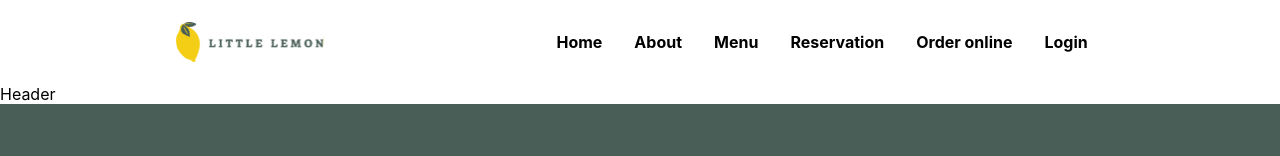
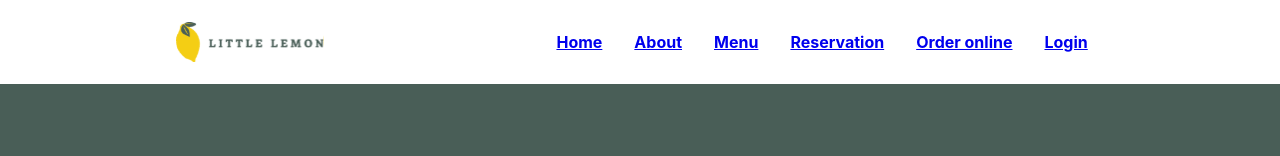
Before and after one commit to SawantAchal/Little-Lemon-Restaurant, a React (Create React App) app: page / in a window 1280 px wide. Shown: the top 156 px of the page. Built offline with nearby package versions, Linux system fonts and the light colour scheme.

Commit message:
install react dom , did changes to nv inde app

```diff
--- a/package.json
+++ b/package.json
@@ -9,6 +9,7 @@
     "react": "^18.2.0",
     "react-dom": "^18.2.0",
     "react-icons": "^4.12.0",
+    "react-router-dom": "^6.20.0",
     "react-scripts": "5.0.1",
     "web-vitals": "^2.1.4"
   },
--- a/src/App.js
+++ b/src/App.js
@@ -4,14 +4,17 @@ import Header from './Header';
 import Hero from './Hero'
 import Highlights from './Highlights';
 import Navigation from './Navigation';
+import { Route,Routes } from 'react-router-dom';
 
 function App() {
   return (
     <>
     <Navigation/>
+    <Routes>
+      <Route path='/' element={<Hero />} />
+    </Routes>
+    <Highlights/>
     <Header/>
-    <Hero/>
-    <Highlights/>
     <Footer/>
     </>
   );
--- a/src/Navigation.js
+++ b/src/Navigation.js
@@ -1,6 +1,7 @@
 import React from 'react'
 import './Assets/Navigation.css'
 import logo from './Assets/images/Logo .svg'
+import { Link } from 'react-router-dom'
 
 const Navigation = () => {
   return (
@@ -9,14 +10,12 @@ const Navigation = () => {
         <img src={logo}/>
         <b>
         <ul>
-
-          <a><li>Home</li></a>
-          <a><li>About</li></a>
-          <a><li>Menu</li></a>
-          <a><li>Reservation</li></a>
-          <a><li>Order online</li></a>
-          <a><li>Login</li></a>
-
+          <Link to="/"><li>Home</li></Link>
+          <Link to="/"><li>About</li></Link>
+          <Link to="/"><li>Menu</li></Link>
+          <Link to="/"><li>Reservation</li></Link>
+          <Link to="/"><li>Order online</li></Link>
+          <Link to="/"><li>Login</li></Link>
         </ul>
         </b>
       </nav>
--- a/src/index.js
+++ b/src/index.js
@@ -3,11 +3,14 @@ import ReactDOM from 'react-dom/client';
 import './index.css';
 import App from './App';
 import reportWebVitals from './reportWebVitals';
+import { BrowserRouter } from 'react-router-dom';
 
 const root = ReactDOM.createRoot(document.getElementById('root'));
 root.render(
   <React.StrictMode>
+    <BrowserRouter>
     <App />
+    </BrowserRouter>
   </React.StrictMode>
 );
 
```
Also changed, not shown: 1 other file (tests, documents, lock files or other folders).
